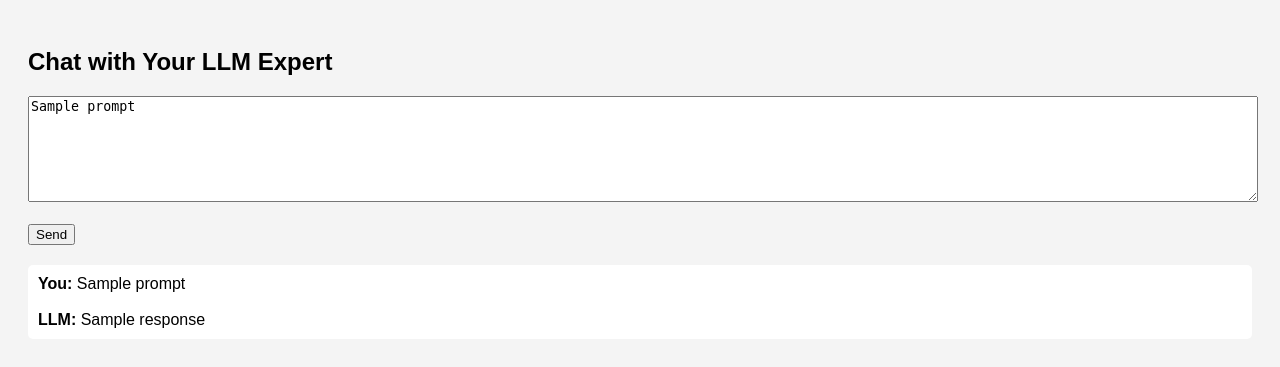
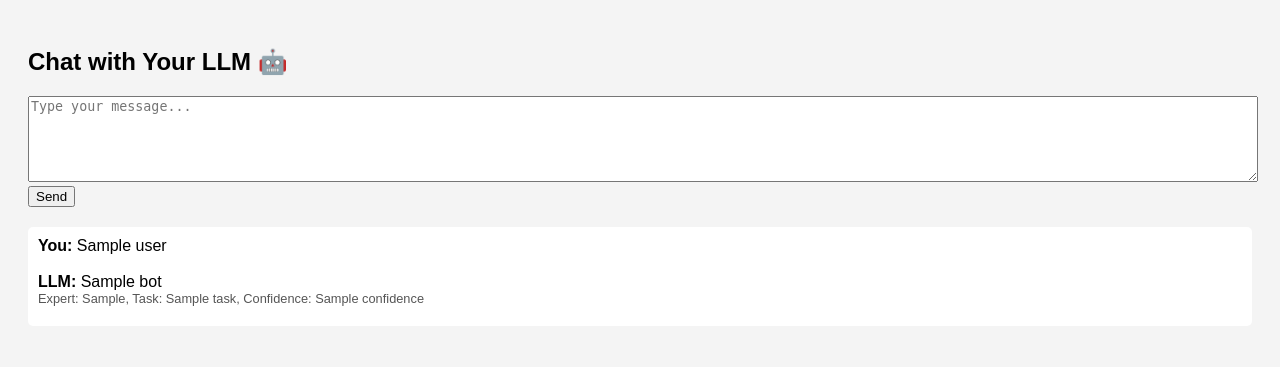
Before and after one commit to AnnemetteBP/LLMRouterAPI, a FastAPI app: template app/templates/chat.html in a window 1280 px wide. Shown: the top 367 px of the page. Run offline with FastAPI, Linux system fonts and the light colour scheme; the template is opened without the code that fills it: most values are stand-ins (such as "Sample title", 1, 10 or a date in 2020).

Commit message:
chat hist

```diff
--- a/app/main.py
+++ b/app/main.py
@@ -1,5 +1,5 @@
 from fastapi import FastAPI, Form, Request
-from fastapi.responses import HTMLResponse
+from fastapi.responses import HTMLResponse, JSONResponse
 from fastapi.templating import Jinja2Templates
 from pydantic import BaseModel
 from .controller import LLMRouter
@@ -12,20 +12,22 @@ app = FastAPI(
     version="0.1.0"
 )
 
-templates = Jinja2Templates(directory="app/templates")
-
 app.add_middleware(
     CORSMiddleware,
-    allow_origins=["*"],  # or restrict to specific domain!
+    allow_origins=["*"],  # or restrict to specific domain
     allow_credentials=True,
     allow_methods=["*"],
     allow_headers=["*"],
 )
 
+templates = Jinja2Templates(directory="app/templates")
+
 router = LLMRouter()
 
 class PromptRequest(BaseModel):
     prompt: str
+
+chat_history = []  # simple in-memory chat log
 
 @app.get("/health")
 def health_check():
@@ -33,14 +35,21 @@ def health_check():
 
 @app.get("/", response_class=HTMLResponse)
 def get_chat(request:Request):
-    return templates.TemplateResponse("chat.html", {"request": request, "response": None})
+    return templates.TemplateResponse("chat.html", {"request": request, "history": chat_history})
 
 @app.post("/", response_class=HTMLResponse)
 def post_chat(request:Request, prompt:str=Form(...)):
-    response = router.route(prompt)
-    return templates.TemplateResponse("chat.html", {"request": request, "prompt": prompt, "response": response})
+    result, metadata = router.route(prompt, return_meta=True)
+    chat_history.append({"user": prompt, "bot": result, "meta": metadata})
+    return templates.TemplateResponse("chat.html", {"request": request, "history": chat_history})
 
-@app.post("/generate")
+"""@app.post("/generate")
 def generate_text(data:PromptRequest):
     result = router.route(data.prompt)
-    return {"response": result}
+    return {"response": result}"""
+
+@app.post("/generate-json")
+async def generate_json(prompt:str=Form(...)):
+    result, meta = router.route(prompt, return_meta=True)
+    chat_history.append({"user": prompt, "bot": result, "meta": meta})
+    return JSONResponse(content={"response": result, "meta": meta})
--- a/app/templates/chat.html
+++ b/app/templates/chat.html
@@ -4,22 +4,52 @@
     <title>LLM Chat</title>
     <style>
         body { font-family: sans-serif; padding: 20px; background: #f4f4f4; }
-        textarea { width: 100%; height: 100px; }
+        textarea { width: 100%; height: 80px; }
         .chat { background: #fff; padding: 10px; border-radius: 5px; margin-top: 20px; }
+        .meta { font-size: 0.8em; color: #555; margin-bottom: 10px; }
     </style>
 </head>
 <body>
-    <h2>Chat with Your LLM Expert</h2>
-    <form method="post">
-        <textarea name="prompt" placeholder="Enter your prompt here...">{{ prompt or "" }}</textarea><br><br>
+    <h2>Chat with Your LLM 🤖</h2>
+    <form id="chat-form">
+        <textarea id="prompt" placeholder="Type your message..."></textarea><br>
         <button type="submit">Send</button>
     </form>
 
-    {% if response %}
-    <div class="chat">
-        <strong>You:</strong> {{ prompt }}<br><br>
-        <strong>LLM:</strong> {{ response }}
+    <div id="chat-log">
+        {% for chat in history %}
+        <div class="chat">
+            <strong>You:</strong> {{ chat.user }}<br><br>
+            <strong>LLM:</strong> {{ chat.bot }}<br>
+            <div class="meta">Expert: {{ chat.meta.expert_used }}, Task: {{ chat.meta.task }}, Confidence: {{ chat.meta.confidence }}</div>
+        </div>
+        {% endfor %}
     </div>
-    {% endif %}
+
+    <script>
+        document.getElementById("chat-form").addEventListener("submit", async function(e) {
+            e.preventDefault();
+            const prompt = document.getElementById("prompt").value;
+            const formData = new FormData();
+            formData.append("prompt", prompt);
+
+            const response = await fetch("/generate-json", {
+                method: "POST",
+                body: formData
+            });
+            const data = await response.json();
+
+            const chatLog = document.getElementById("chat-log");
+            const newChat = document.createElement("div");
+            newChat.className = "chat";
+            newChat.innerHTML = `
+                <strong>You:</strong> ${prompt}<br><br>
+                <strong>LLM:</strong> ${data.response}<br>
+                <div class="meta">Expert: ${data.meta.expert_used}, Task: ${data.meta.task}, Confidence: ${data.meta.confidence}</div>
+            `;
+            chatLog.appendChild(newChat);
+            document.getElementById("prompt").value = "";
+        });
+    </script>
 </body>
 </html>
```
Also changed, not shown: app/controller.py (+17 -2 lines).
